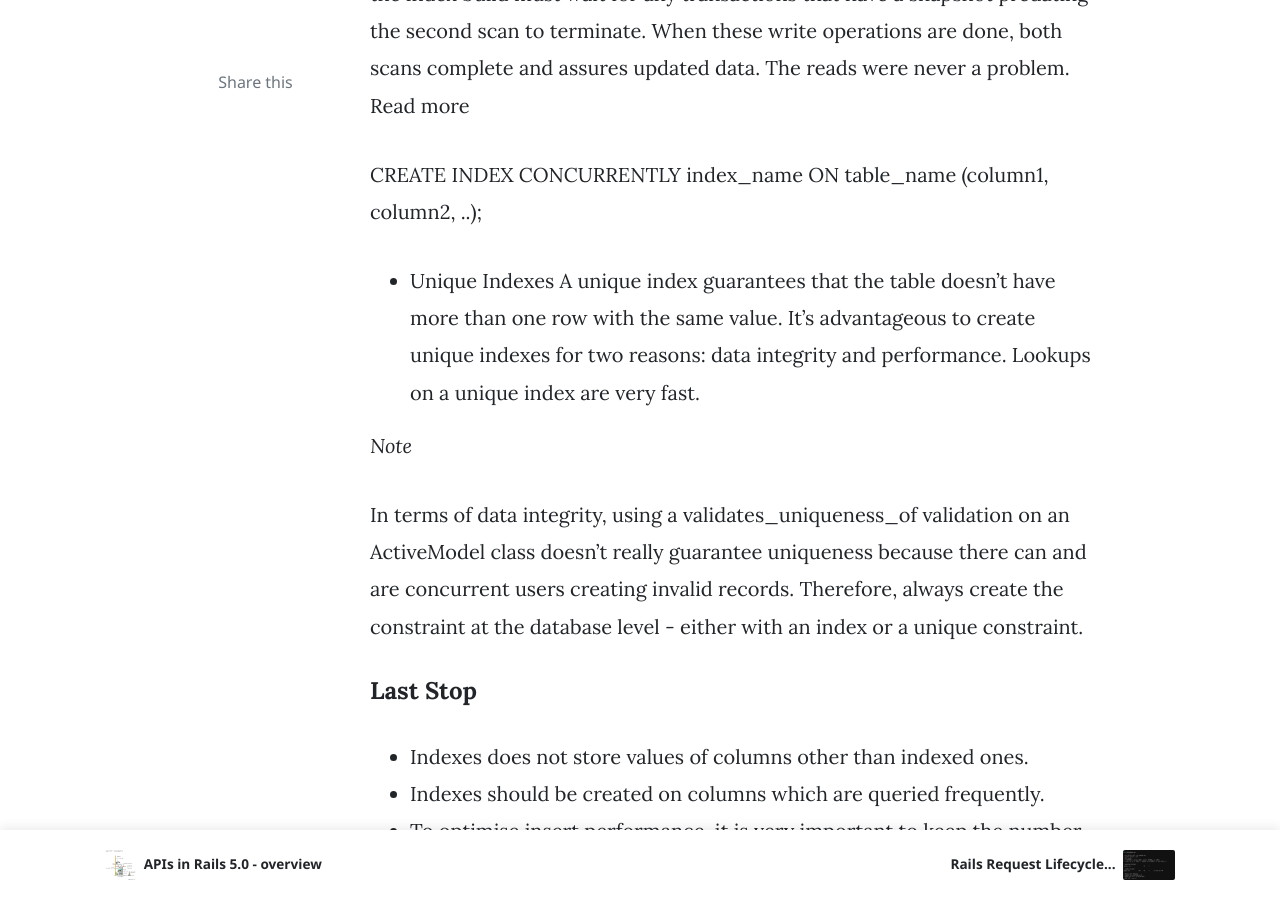
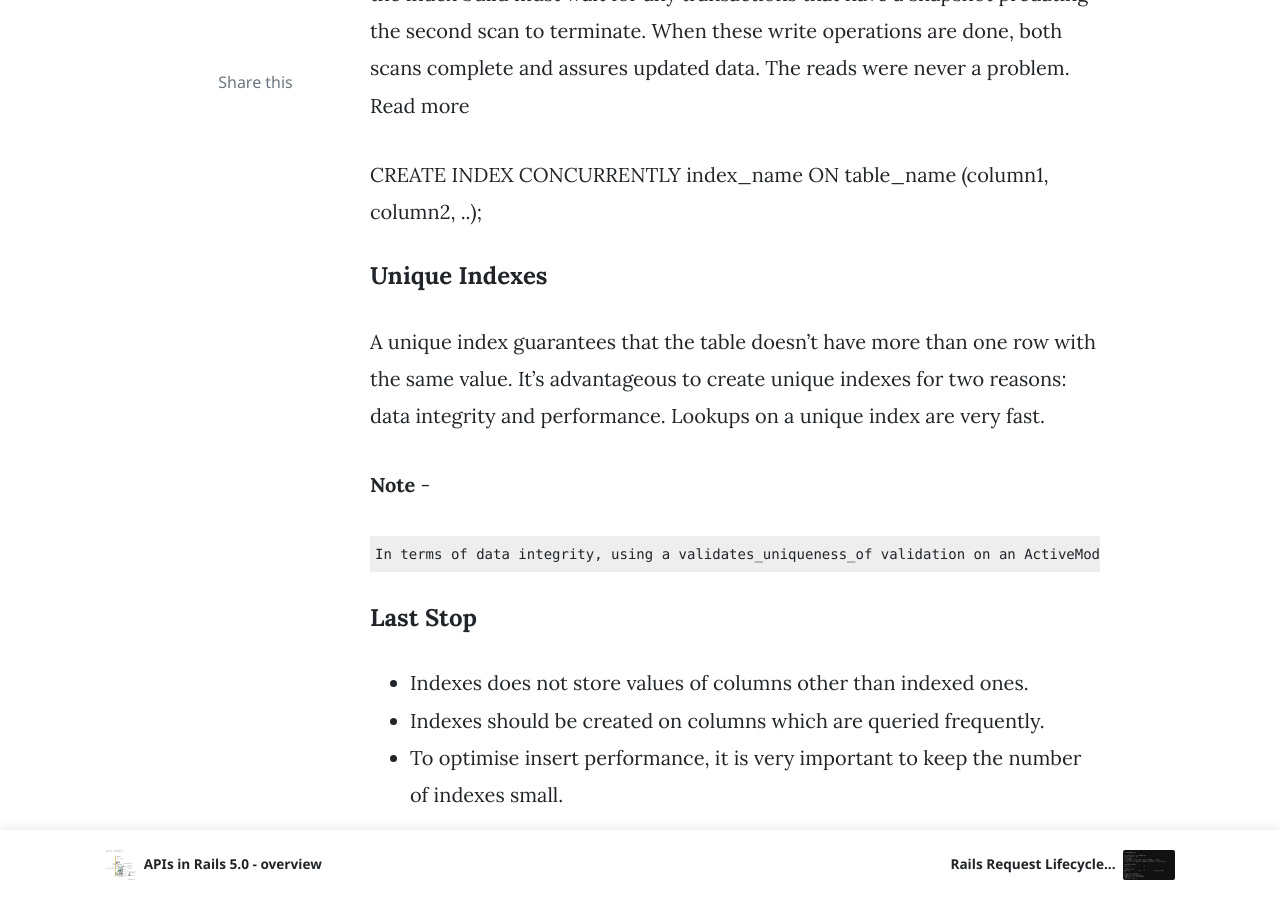
Before and after one commit to gourshete/gourshete.github.io, a Jekyll site: the page built from _posts/2018-06-08-how-index-works-on-database.markdown, in a window 1280 px wide and 900 px high, scrolled down 4315 px. Built offline with Jekyll 4.4.1, drawn with Linux system fonts in a browser that asks for light colours; nearby versions of some CDN libraries; comment, search, counter and statistics services are not loaded.

Commit message:
update styling

````diff
--- a/_posts/2018-06-08-how-index-works-on-database.markdown
+++ b/_posts/2018-06-08-how-index-works-on-database.markdown
@@ -55,12 +55,14 @@ Postgresql supports building indexes without locking with CONCURRENTLY option of
 CREATE INDEX CONCURRENTLY index_name ON table_name (column1, column2, ..);
 
 
-- Unique Indexes
+<h4>Unique Indexes</h4>
 A unique index guarantees that the table doesn’t have more than one row with the same value. It’s advantageous to create unique indexes for two reasons: data integrity and performance. Lookups on a unique index are very fast.
 
-*Note*
+**Note** -
 
+```ruby
 In terms of data integrity, using a validates_uniqueness_of validation on an ActiveModel class doesn’t really guarantee uniqueness because there can and are concurrent users creating invalid records. Therefore, always create the constraint at the database level - either with an index or a unique constraint.
+```
 
 <h4>Last Stop</h4>
 - Indexes does not store values of columns other than indexed ones.
````
